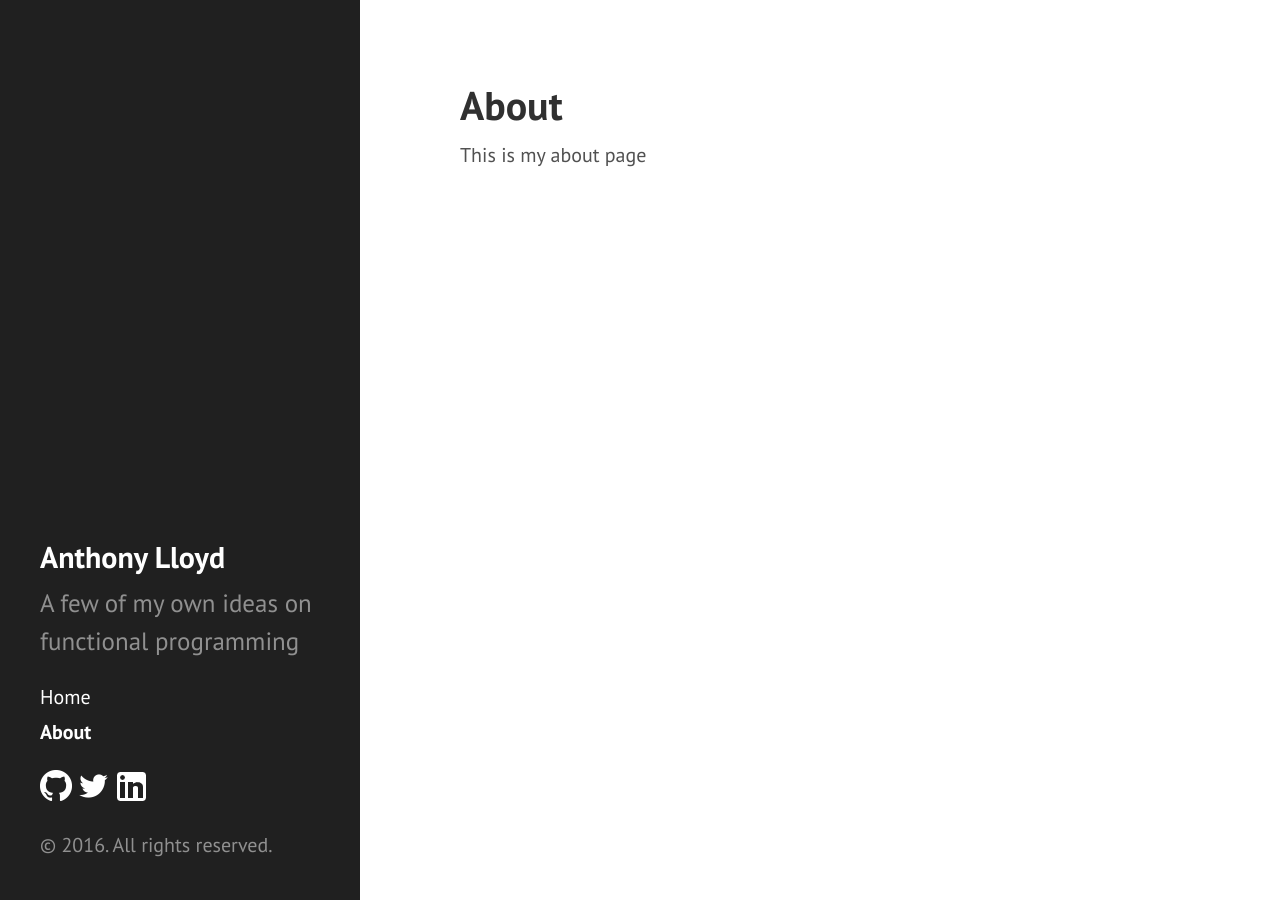
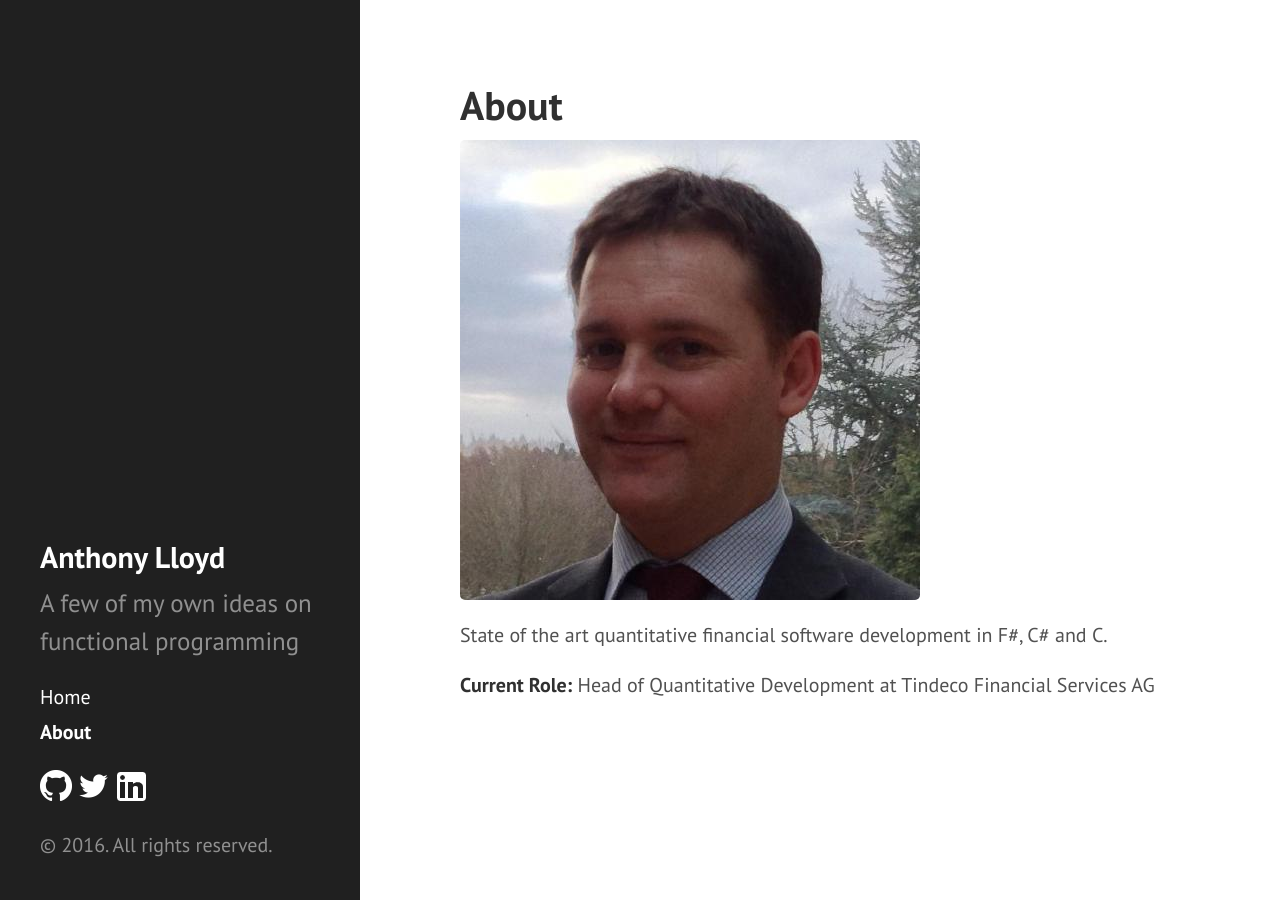
Before and after one commit to AnthonyLloyd/AnthonyLloyd.github.io, a Jekyll site: the page built from about.md, in a window 1280 px wide. Built offline with Jekyll 4.4.1, drawn with Linux system fonts in a browser that asks for light colours.

```diff
--- a/about.md
+++ b/about.md
@@ -3,4 +3,8 @@
 title: About
 ---
 
-This is my about page
+![Ant]({{site.baseurl}}public/ant.jpg)
+
+State of the art quantitative financial software development in F#, C# and C.
+
+**Current Role:**  Head of Quantitative Development at Tindeco Financial Services AG
```
Also changed, not shown: _posts/2016-04-20-testpost.md (renamed from _posts/2016-04-20-testpost.markdown), public/ant.jpg (added), 7 other files.
